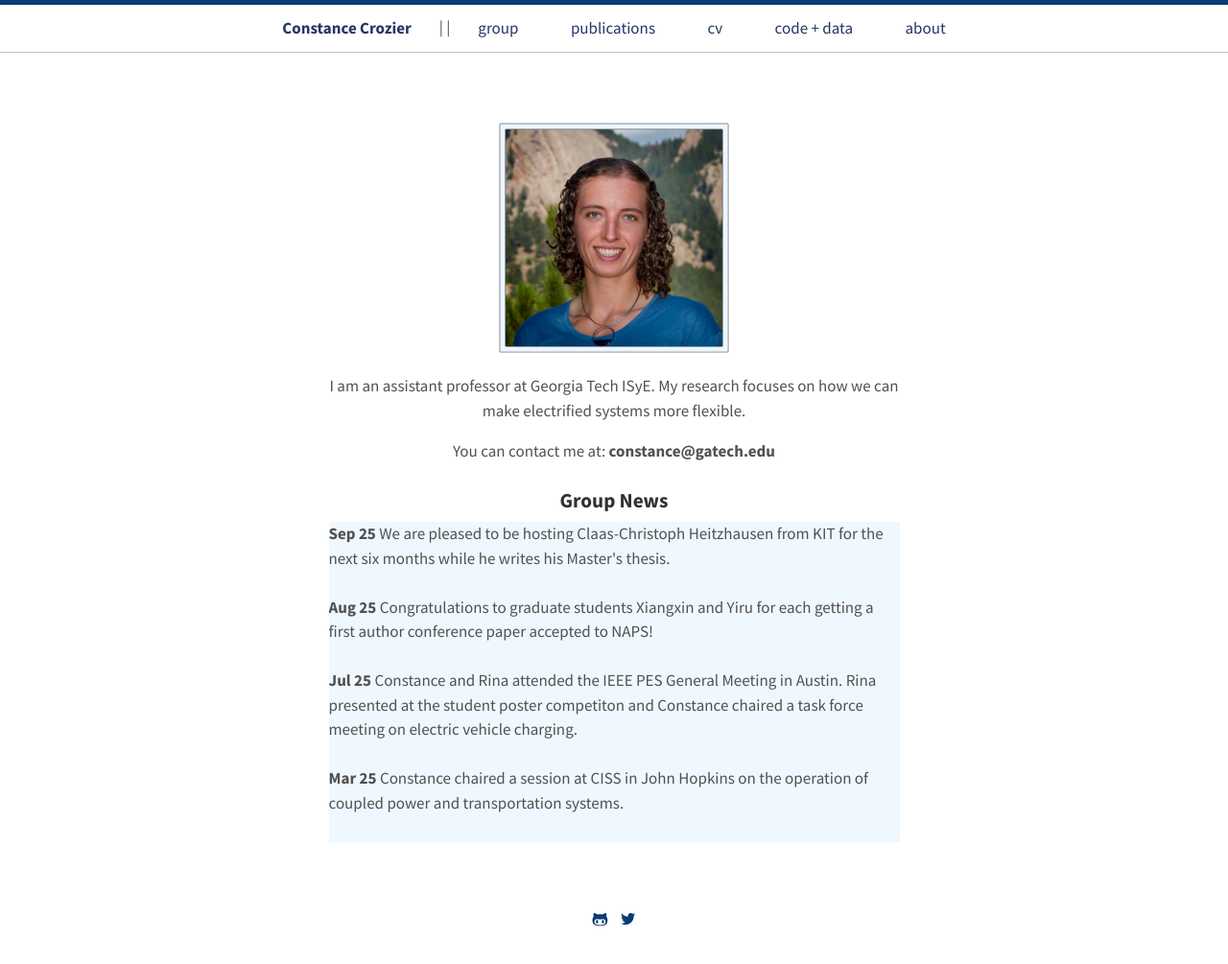
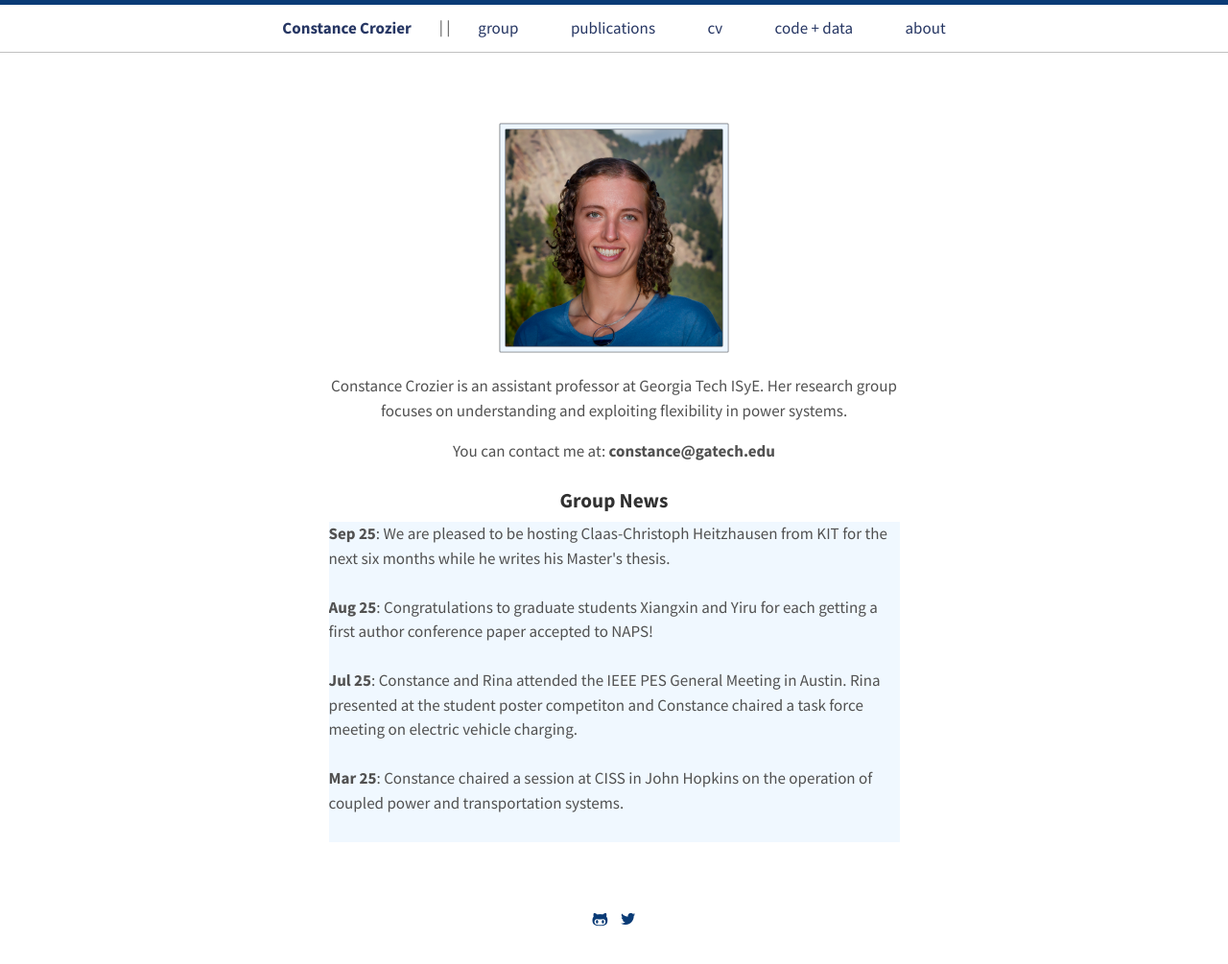
Before and after one commit to constancecrozier/constancecrozier.github.io, a Jekyll site: the page built from index.html, in a window 1280 px wide. Shown: the whole page at 96% size. Built offline with Jekyll 4.4.1, drawn with Linux system fonts in a browser that asks for light colours.

Commit message:
Update index.html

```diff
--- a/index.html
+++ b/index.html
@@ -12,7 +12,7 @@ title: Home
 
 
     <p>
-      I am an assistant professor at Georgia Tech ISyE. My research focuses on how we can make electrified systems more flexible.
+      Constance Crozier is an assistant professor at Georgia Tech ISyE. Her research group focuses on understanding and exploiting flexibility in power systems.
     </p>
 
     <p>
@@ -25,33 +25,33 @@ title: Home
 <center><h3>Group News</h3></center>
 <div style="overflow: auto; height:250pt; width:100%; background:AliceBlue;">
 
-<b>Sep 25</b> We are pleased to be hosting Claas-Christoph Heitzhausen from KIT for the next six months while he writes his Master's thesis.<br><br>
+<b>Sep 25</b>:  We are pleased to be hosting Claas-Christoph Heitzhausen from KIT for the next six months while he writes his Master's thesis.<br><br>
 
-<b>Aug 25</b> Congratulations to graduate students Xiangxin and Yiru for each getting a first author conference paper accepted to NAPS!<br><br>
+<b>Aug 25</b>:  Congratulations to graduate students Xiangxin and Yiru for each getting a first author conference paper accepted to NAPS!<br><br>
 
-<b>Jul 25</b> Constance and Rina attended the IEEE PES General Meeting in Austin. Rina presented at the student poster competiton and Constance chaired a task force meeting on electric vehicle charging.<br><br>
+<b>Jul 25</b>:  Constance and Rina attended the IEEE PES General Meeting in Austin. Rina presented at the student poster competiton and Constance chaired a task force meeting on electric vehicle charging.<br><br>
 
-<b>Mar 25</b> Constance chaired a session at CISS in John Hopkins on the operation of coupled power and transportation systems.<br><br>
+<b>Mar 25</b>:  Constance chaired a session at CISS in John Hopkins on the operation of coupled power and transportation systems.<br><br>
 
-<b>Feb 25</b> We are excited to have been awarded a PSERC grant, alongside Anna Stuhlmacher and Daniel Molzahn, to build stochastic models for flexible load.<br><br>
+<b>Feb 25</b>:  We are excited to have been awarded a PSERC grant, alongside Anna Stuhlmacher and Daniel Molzahn, to build stochastic models for flexible load.<br><br>
 
-<b>Jan 25</b> We are grateful to have been awarded a project from the Great Plains Institute, we will be collabprating with the Michigan commision to investigate optimal community solar placement. <br><br>
+<b>Jan 25</b>:  We are grateful to have been awarded a project from the Great Plains Institute, we will be collabprating with the Michigan commision to investigate optimal community solar placement. <br><br>
 
-<b>Jan 25</b> Constance presented Caleb's paper on using RL for battery scheduling at HICSS, check out his paper <a href="https://constancecrozier.github.io/files/hicss_25.pdf">here</a>.<br><br>
+<b>Jan 25</b>:  Constance presented Caleb's paper on using RL for battery scheduling at HICSS, check out his paper <a href="https://constancecrozier.github.io/files/hicss_25.pdf">here</a>.<br><br>
 
-<b>Oct 24</b> Rina presented at IEEE NAPS in El Paso, check out her paper <a href="https://constancecrozier.github.io/files/naps_24.pdf">here</a>.<br><br>
+<b>Oct 24</b>:  Rina presented at IEEE NAPS in El Paso, check out her paper <a href="https://constancecrozier.github.io/files/naps_24.pdf">here</a>.<br><br>
 
-<b>Oct 24</b> Constance was pleased to visit NC State's ISE Department to give a seminar.<br><br>
+<b>Oct 24</b>:  Constance was pleased to visit NC State's ISE Department to give a seminar.<br><br>
 
-<b>Sep 24</b> Congrats to PhD student Rina for getting her first paper accepted to NAPS!<br><br>
+<b>Sep 24</b>:  Congrats to PhD student Rina for getting her first paper accepted to NAPS!<br><br>
 
-<b>Aug 24</b> Congrats to PhD student Caleb for leading our paper accepted to HICCS!<br><br>
+<b>Aug 24</b>:  Congrats to PhD student Caleb for leading our paper accepted to HICCS!<br><br>
 
-<b>Aug 24</b> We have been awarded a Sustainability Next Seed Grant to investigate the impact of power outages on communities.<br><br>
+<b>Aug 24</b>:  We have been awarded a Sustainability Next Seed Grant to investigate the impact of power outages on communities.<br><br>
 
-<b>Jul 24</b> Constance organized a panel at the IEEE PES General Meeting on the Grid Impacts of Transport Electrification.<br><br>
+<b>Jul 24</b>:  Constance organized a panel at the IEEE PES General Meeting on the Grid Impacts of Transport Electrification.<br><br>
 
-<b>Jan 24</b> Constance has joined IEEE Transaction on Energy, Markets, Policy and Regulation as an Associate Editor. <br><br>
+<b>Jan 24</b>:  Constance has joined IEEE Transaction on Energy, Markets, Policy and Regulation as an Associate Editor. <br><br>
 
 </div>
 
```
